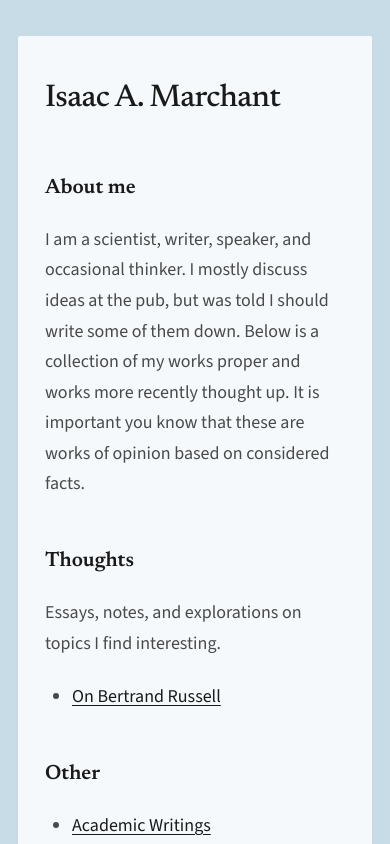
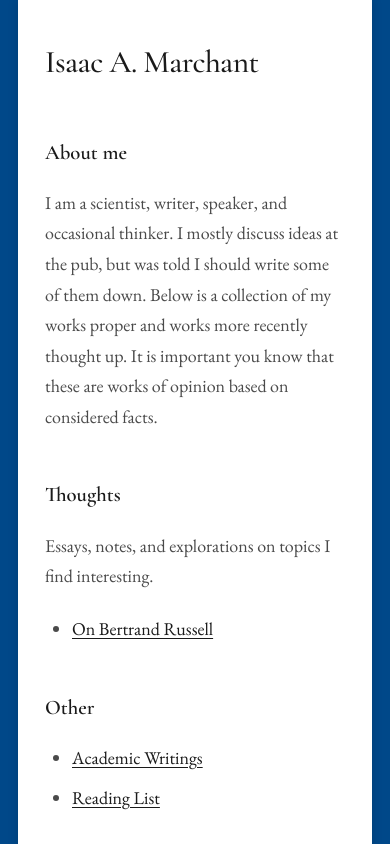
Before and after one commit to imarchant/website, a React (Vite) app: page /#/ in a window 390 px wide. Shown: the top 844 px of the page. Built offline with nearby package versions, Linux system fonts and the light colour scheme.

Commit message:
font and style changes

```diff
--- a/index.html
+++ b/index.html
@@ -8,7 +8,7 @@
     <title>Isaac A. Marchant</title>
     <link rel="preconnect" href="https://fonts.googleapis.com">
     <link rel="preconnect" href="https://fonts.gstatic.com" crossorigin>
-    <link href="https://fonts.googleapis.com/css2?family=Newsreader:ital,opsz,wght@0,6..72,400;0,6..72,500;0,6..72,600;1,6..72,400;1,6..72,500&family=Source+Sans+3:wght@400;500;600&display=swap" rel="stylesheet">
+    <link href="https://fonts.googleapis.com/css2?family=Cormorant+Garamond:ital,wght@0,400;0,500;0,600;0,700;1,400&family=EB+Garamond:ital,wght@0,400;0,500;0,600;1,400;1,500&display=swap" rel="stylesheet">
   </head>
   <body>
     <div id="root"></div>
--- a/src/index.css
+++ b/src/index.css
@@ -1,13 +1,13 @@
 :root {
-  --bg-primary: #c8dce8;
-  --bg-content: #f5f9fb;
+  --bg-primary: #004889;
+  --bg-content: #ffffff;
   --text-primary: #1a1a1a;
   --text-secondary: #4a4a4a;
-  --accent: #2c5282;
+  --accent: #1b4965;
   --link-color: #1a1a1a;
-  --link-hover: #2c5282;
-  --font-serif: 'Newsreader', Georgia, serif;
-  --font-sans: 'Source Sans 3', -apple-system, BlinkMacSystemFont, sans-serif;
+  --link-hover: #1b4965;
+  --font-serif: 'Cormorant Garamond', Garamond, Georgia, serif;
+  --font-sans: 'EB Garamond', Garamond, Georgia, serif;
 }
 
 * {
--- a/src/pages/Article.css
+++ b/src/pages/Article.css
@@ -2,7 +2,7 @@
   min-height: 100vh;
   display: flex;
   justify-content: center;
-  padding: 4rem 2rem;
+  padding: 0 2rem;
 }
 
 .article-container {
@@ -10,8 +10,8 @@
   width: 100%;
   background-color: var(--bg-content);
   padding: 3.5rem 4rem;
-  border-radius: 2px;
-  box-shadow: 0 1px 3px rgba(0, 0, 0, 0.04);
+  min-height: 100vh;
+  box-shadow: 0 0 10px rgba(0, 0, 0, 0.15);
 }
 
 .back-link {
@@ -101,7 +101,7 @@
 /* Responsive */
 @media (max-width: 768px) {
   .article {
-    padding: 2rem 1rem;
+    padding: 0 1rem;
   }
 
   .article-container {
--- a/src/pages/Home.css
+++ b/src/pages/Home.css
@@ -2,7 +2,7 @@
   min-height: 100vh;
   display: flex;
   justify-content: center;
-  padding: 4rem 2rem;
+  padding: 0 2rem;
 }
 
 .container {
@@ -10,8 +10,8 @@
   width: 100%;
   background-color: var(--bg-content);
   padding: 3.5rem 4rem;
-  border-radius: 2px;
-  box-shadow: 0 1px 3px rgba(0, 0, 0, 0.04);
+  min-height: 100vh;
+  box-shadow: 0 0 10px rgba(0, 0, 0, 0.15);
 }
 
 .header {
@@ -91,7 +91,7 @@ h2 {
 /* Responsive */
 @media (max-width: 768px) {
   .home {
-    padding: 2rem 1rem;
+    padding: 0 1rem;
   }
 
   .container {
```
